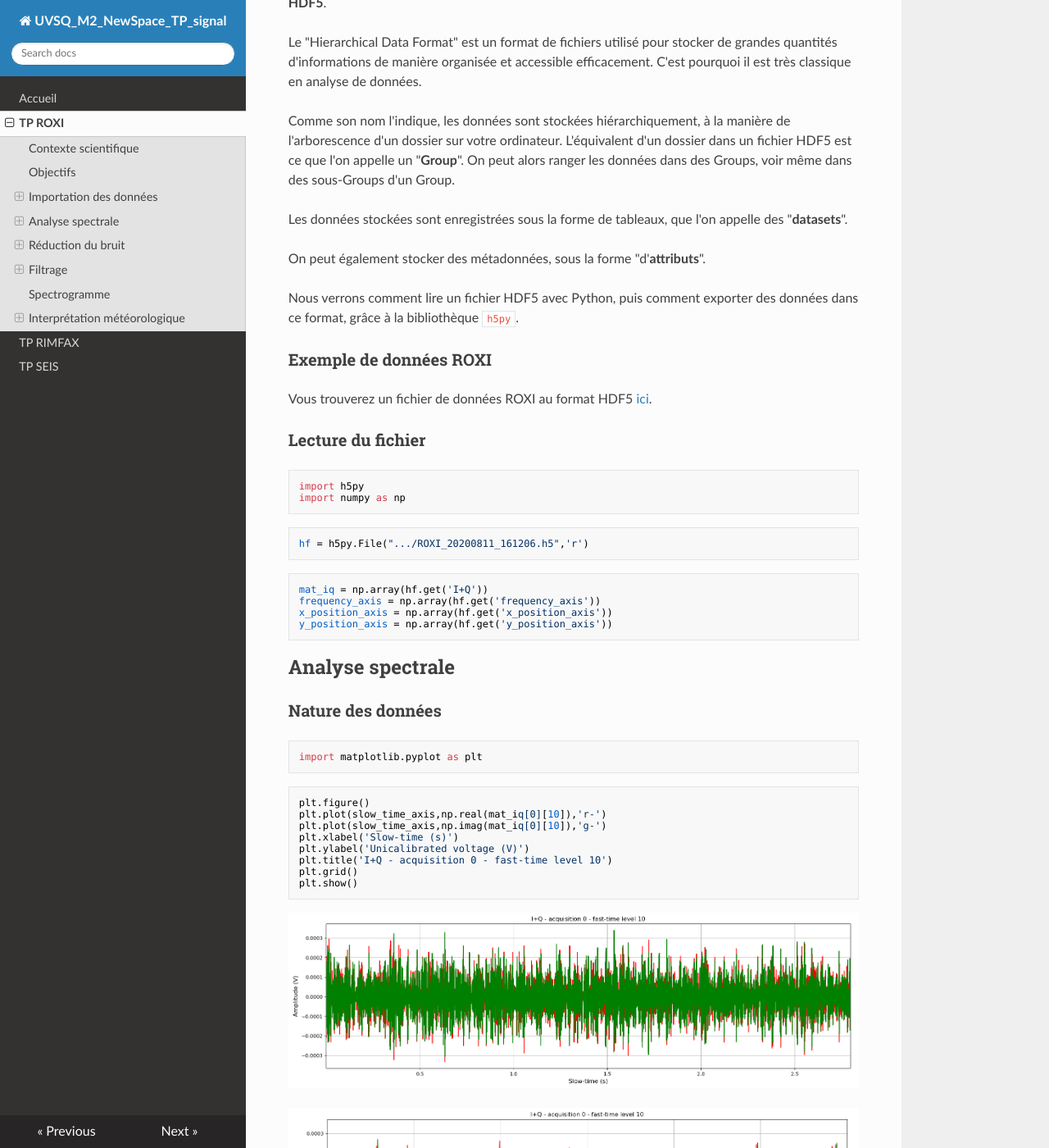
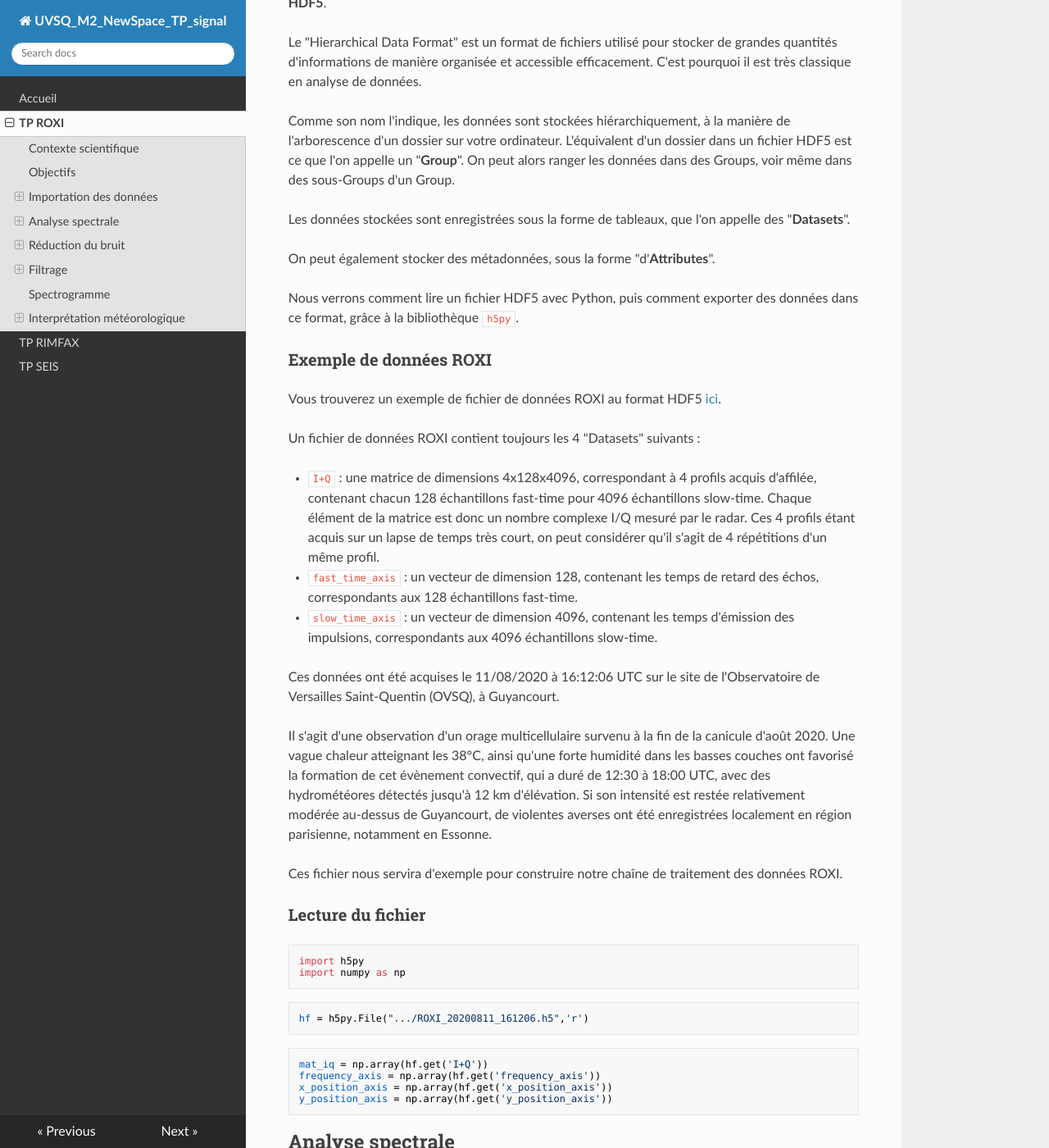
Before and after one commit to NicOudart/UVSQ_M2_NewSpace_TP_signal, an MkDocs documentation site: the page built from docs/TP_ROXI.md, in a window 1280 px wide and 1400 px high, scrolled down 4470 px. Shown: the whole window at 82% size. Built offline with MkDocs 1.6.1, drawn with Linux system fonts in a browser that asks for light colours; nearby versions of some CDN libraries; some of the changed text lies outside the part shown.

Commit message:
-Progress on ROXI.

```diff
--- a/docs/TP_ROXI.md
+++ b/docs/TP_ROXI.md
@@ -41,7 +41,7 @@ Les données d'un profil de radar impulsionnel Doppler comme ROXI ressemblent do
 
 ![Données d'un radar Doppler](img/Doppler_radar_data.png)
 
-* Chaque élément de la matrice est un **nombre complexe** I+Q (In-phase / Quadrature-phase) contenant les informations d'**amplitude** et de **phase** des échos reçus pour un temps de retard et une émission d'impulsion donnée.
+* Chaque élément de la matrice est un **nombre complexe** I/Q (In-phase / Quadrature-phase) contenant les informations d'**amplitude** et de **phase** des échos reçus pour un temps de retard et une émission d'impulsion donnée.
 
 * L'axe vertical correspond aux temps de retard des échos pour une émission d'impulsion donnée, aussi appelé "**fast-time**".
 
@@ -111,16 +111,33 @@ Comme son nom l'indique, les données sont stockées hiérarchiquement, à la ma
 L'équivalent d'un dossier dans un fichier HDF5 est ce que l'on appelle un "**Group**".
 On peut alors ranger les données dans des Groups, voir même dans des sous-Groups d'un Group.
 
-Les données stockées sont enregistrées sous la forme de tableaux, que l'on appelle des "**datasets**".
+Les données stockées sont enregistrées sous la forme de tableaux, que l'on appelle des "**Datasets**".
 
-On peut également stocker des métadonnées, sous la forme "d'**attributs**".
+On peut également stocker des métadonnées, sous la forme "d'**Attributes**".
 
 Nous verrons comment lire un fichier HDF5 avec Python, puis comment exporter des données dans ce format, grâce à la bibliothèque `h5py`.
 
 ### Exemple de données ROXI
 
-Vous trouverez un fichier de données ROXI au format HDF5 [ici](https://github.com/NicOudart/UVSQ_M2_NewSpace_TP_signal/blob/master/example/ROXI_20200811_161206.h5).
+Vous trouverez un exemple de fichier de données ROXI au format HDF5 [ici](https://github.com/NicOudart/UVSQ_M2_NewSpace_TP_signal/blob/master/example/ROXI_20200811_161206.h5).
 
+Un fichier de données ROXI contient toujours les 4 "Datasets" suivants :
+
+* `I+Q` : une matrice de dimensions 4x128x4096, correspondant à 4 profils acquis d'affilée, contenant chacun 128 échantillons fast-time pour 4096 échantillons slow-time.
+Chaque élément de la matrice est donc un nombre complexe I/Q mesuré par le radar.
+Ces 4 profils étant acquis sur un lapse de temps très court, on peut considérer qu'il s'agit de 4 répétitions d'un même profil.
+
+* `fast_time_axis` : un vecteur de dimension 128, contenant les temps de retard des échos, correspondants aux 128 échantillons fast-time.
+
+* `slow_time_axis` : un vecteur de dimension 4096, contenant les temps d'émission des impulsions, correspondants aux 4096 échantillons slow-time.
+
+Ces données ont été acquises le 11/08/2020 à 16:12:06 UTC sur le site de l'Observatoire de Versailles Saint-Quentin (OVSQ), à Guyancourt.
+
+Il s'agit d'une observation d'un orage multicellulaire survenu à la fin de la canicule d'août 2020.
+Une vague chaleur atteignant les 38°C, ainsi qu'une forte humidité dans les basses couches ont favorisé la formation de cet évènement convectif, qui a duré de 12:30 à 18:00 UTC, avec des hydrométéores détectés jusqu'à 12 km d'élévation.
+Si son intensité est restée relativement modérée au-dessus de Guyancourt, de violentes averses ont été enregistrées localement en région parisienne, notamment en Essonne.
+
+Ces fichier nous servira d'exemple pour construire notre chaîne de traitement des données ROXI.
 
 ### Lecture du fichier
 
```
